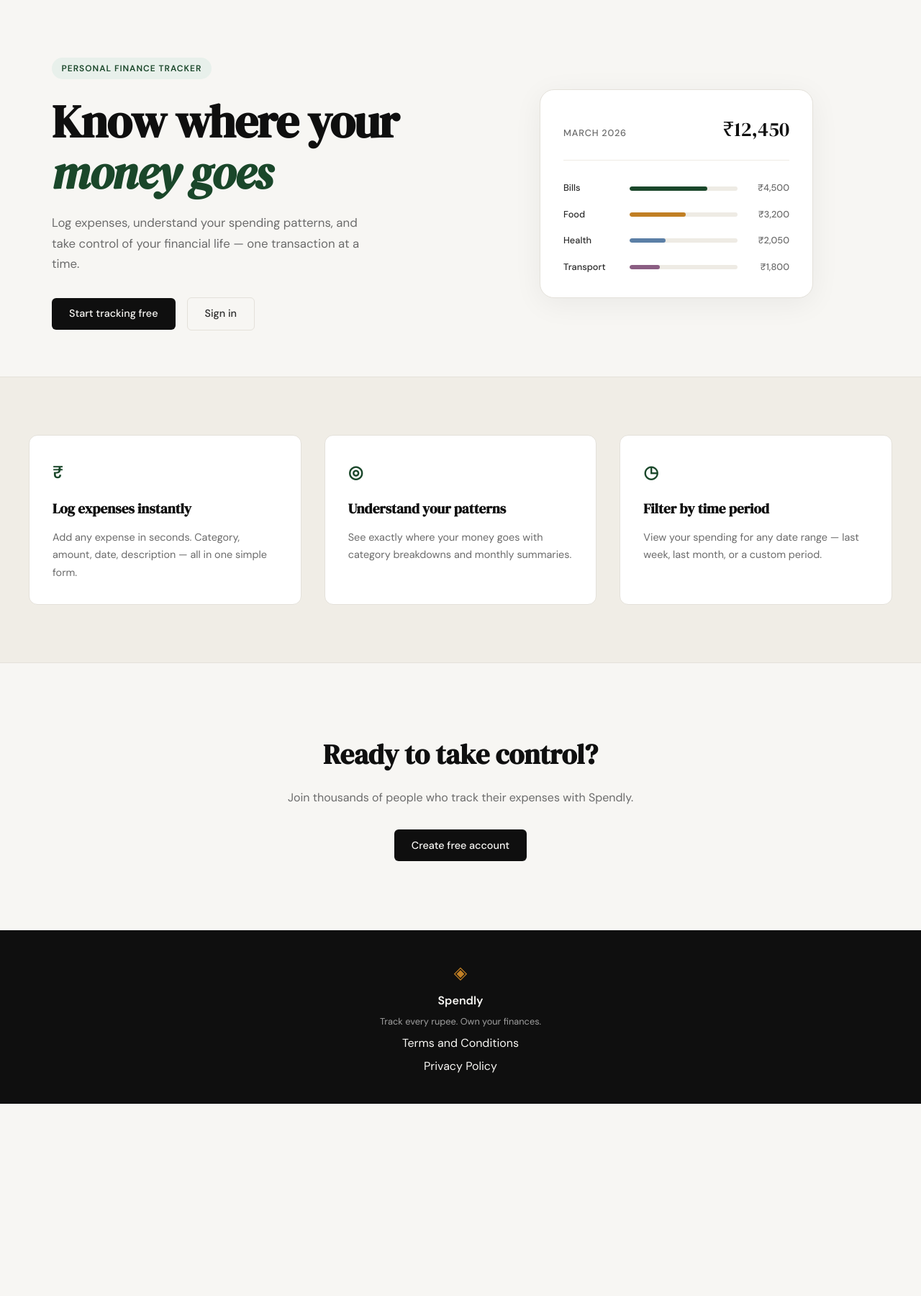
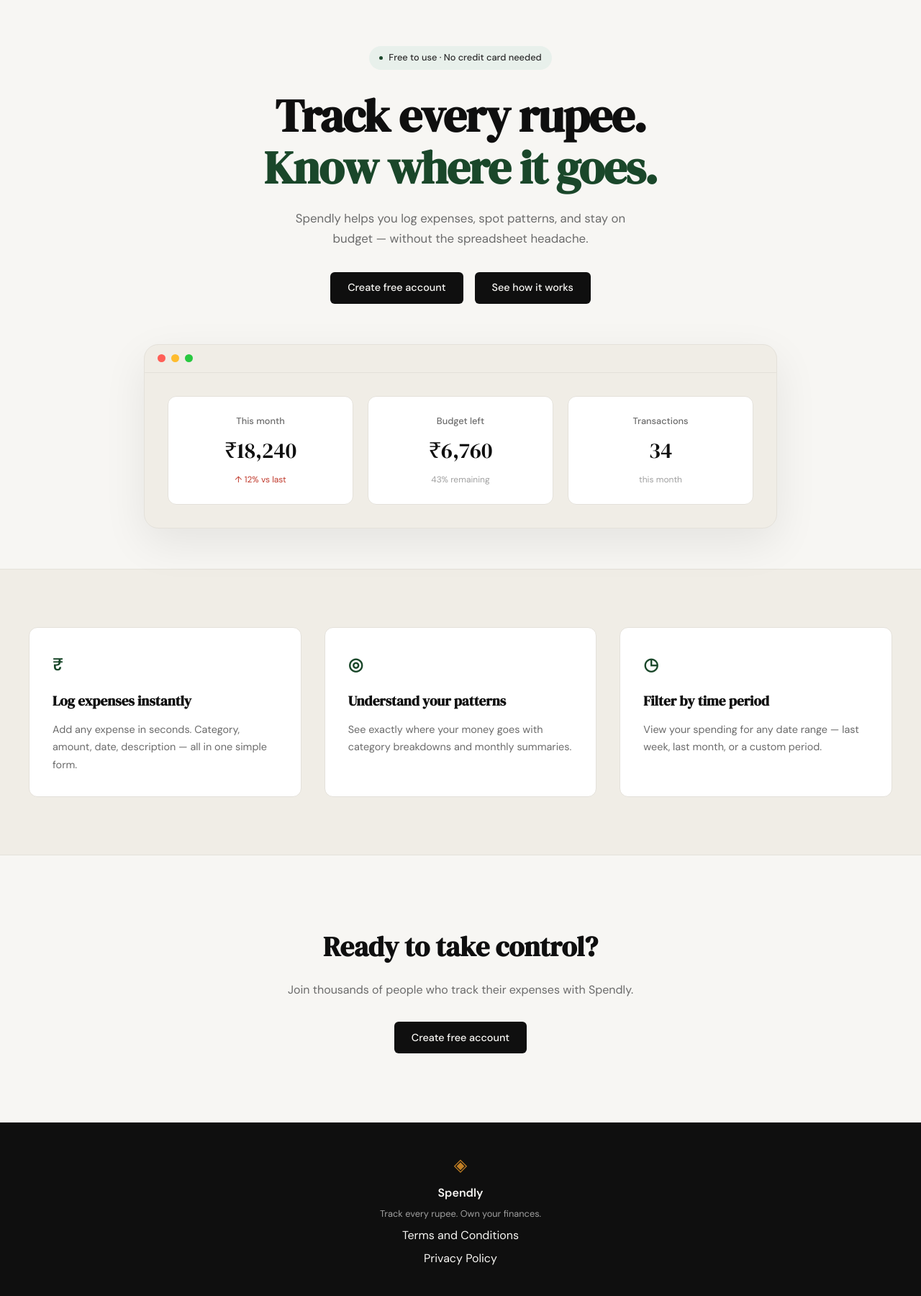
Before and after one commit to dilipchem25/Spendly, a Flask app: page / in a window 1280 px wide. Shown: the part 61-1861 px from the top of the page at 72% size. Before the commit the page ends 1594 px from the top, so only its background shows below. Run offline with Flask 3, Linux system fonts and the light colour scheme.

Commit message:
Landing: redesign the hero section of landing page

```diff
--- a/static/css/style.css
+++ b/static/css/style.css
@@ -124,39 +124,53 @@ a { color: inherit; text-decoration: none; }
 /* ------------------------------------------------------------------ */
 
 .hero {
-    padding: 5rem 2rem 4rem;
-    display: grid;
-    grid-template-columns: 1fr 1fr;
-    gap: 4rem;
+    padding: 4rem 2rem 3.5rem;
+    display: flex;
+    flex-direction: column;
     align-items: center;
+    text-align: center;
+    gap: 3.5rem;
     max-width: var(--max-width);
     margin: 0 auto;
 }
 
+.hero-inner {
+    max-width: 620px;
+}
+
 .hero-badge {
+    display: inline-flex;
+    align-items: center;
+    background: var(--accent-light);
+    color: var(--ink-soft);
+    font-size: 0.8rem;
+    font-weight: 500;
+    padding: 0.4rem 0.9rem;
+    border-radius: 999px;
+    margin-bottom: 1.75rem;
+}
+
+.hero-badge::before {
+    content: "";
     display: inline-block;
-    background: var(--accent-light);
-    color: var(--accent);
-    font-size: 0.75rem;
-    font-weight: 600;
-    letter-spacing: 0.08em;
-    text-transform: uppercase;
-    padding: 0.35rem 0.85rem;
-    border-radius: 999px;
-    margin-bottom: 1.5rem;
+    width: 5px;
+    height: 5px;
+    border-radius: 50%;
+    background: var(--accent);
+    margin-right: 0.5rem;
 }
 
 .hero-title {
     font-family: var(--font-display);
     font-size: clamp(2.5rem, 5vw, 4rem);
-    line-height: 1.1;
+    line-height: 1.12;
     letter-spacing: -0.02em;
     color: var(--ink);
     margin-bottom: 1.25rem;
 }
 
 .hero-title em {
-    font-style: italic;
+    font-style: normal;
     color: var(--accent);
 }
 
@@ -164,14 +178,15 @@ a { color: inherit; text-decoration: none; }
     font-size: 1.05rem;
     color: var(--ink-muted);
     line-height: 1.7;
-    max-width: 460px;
-    margin-bottom: 2rem;
+    max-width: 480px;
+    margin: 0 auto 2rem;
 }
 
 .hero-actions {
     display: flex;
     gap: 1rem;
     align-items: center;
+    justify-content: center;
 }
 
 /* ------------------------------------------------------------------ */
@@ -179,81 +194,82 @@ a { color: inherit; text-decoration: none; }
 /* ------------------------------------------------------------------ */
 
 .hero-visual {
+    width: 100%;
     display: flex;
     justify-content: center;
 }
 
-.mock-card {
+.browser-mock {
+    width: 100%;
+    max-width: 880px;
+    background: var(--paper-warm);
+    border: 1px solid var(--border);
+    border-radius: var(--radius-lg);
+    overflow: hidden;
+    box-shadow: 0 20px 60px rgba(0,0,0,0.08);
+}
+
+.browser-bar {
+    display: flex;
+    align-items: center;
+    gap: 0.5rem;
+    padding: 0.85rem 1.1rem;
+    border-bottom: 1px solid var(--border);
+}
+
+.browser-dot {
+    width: 11px;
+    height: 11px;
+    border-radius: 50%;
+    background: var(--ink-faint);
+}
+
+.browser-dot:nth-child(1) { background: #ff5f57; }
+.browser-dot:nth-child(2) { background: #febc2e; }
+.browser-dot:nth-child(3) { background: #28c840; }
+
+.browser-body {
+    display: grid;
+    grid-template-columns: repeat(3, 1fr);
+    gap: 1.25rem;
+    padding: 2rem;
+}
+
+.stat-card {
     background: var(--paper-card);
     border: 1px solid var(--border);
-    border-radius: var(--radius-lg);
-    padding: 2rem;
-    width: 100%;
-    max-width: 380px;
-    box-shadow: 0 8px 40px rgba(0,0,0,0.06);
+    border-radius: var(--radius-md);
+    padding: 1.5rem;
+    display: flex;
+    flex-direction: column;
+    align-items: center;
+    gap: 0.4rem;
+    text-align: center;
 }
 
-.mock-card-header {
-    display: flex;
-    justify-content: space-between;
-    align-items: baseline;
-    margin-bottom: 1.75rem;
-    padding-bottom: 1.25rem;
-    border-bottom: 1px solid var(--border-soft);
-}
-
-.mock-label {
+.stat-label {
     font-size: 0.8rem;
     font-weight: 500;
     color: var(--ink-muted);
-    text-transform: uppercase;
-    letter-spacing: 0.06em;
 }
 
-.mock-total {
+.stat-value {
     font-family: var(--font-display);
-    font-size: 1.75rem;
+    font-size: 1.9rem;
     color: var(--ink);
 }
 
-.mock-bars { display: flex; flex-direction: column; gap: 1rem; }
-
-.mock-bar-row {
-    display: grid;
-    grid-template-columns: 80px 1fr 60px;
-    align-items: center;
-    gap: 0.75rem;
+.stat-sub {
+    font-size: 0.75rem;
+    color: var(--ink-faint);
 }
 
-.mock-cat {
-    font-size: 0.8rem;
-    font-weight: 500;
-    color: var(--ink-soft);
+.stat-delta {
+    font-size: 0.75rem;
 }
 
-.mock-bar-track {
-    height: 6px;
-    background: var(--border-soft);
-    border-radius: 999px;
-    overflow: hidden;
-}
-
-.mock-bar {
-    height: 100%;
-    background: var(--accent);
-    border-radius: 999px;
-    transition: width 0.6s ease;
-}
-
-.mock-bar-2 { background: var(--accent-2); }
-.mock-bar-3 { background: #5b7fa6; }
-.mock-bar-4 { background: #8b5e83; }
-
-.mock-amt {
-    font-size: 0.8rem;
-    font-weight: 500;
-    color: var(--ink-muted);
-    text-align: right;
+.stat-delta-up {
+    color: var(--danger);
 }
 
 /* ------------------------------------------------------------------ */
@@ -561,13 +577,12 @@ a { color: inherit; text-decoration: none; }
 
 @media (max-width: 900px) {
     .hero {
-        grid-template-columns: 1fr;
-        text-align: center;
+        gap: 2.5rem;
+        padding: 3rem 1.5rem 2.5rem;
     }
 
     .hero-subtitle { max-width: 100%; }
-    .hero-actions { justify-content: center; }
-    .hero-visual { display: none; }
+    .browser-body { grid-template-columns: 1fr; }
 
     .features-inner { grid-template-columns: 1fr; }
 }
@@ -575,4 +590,6 @@ a { color: inherit; text-decoration: none; }
 @media (max-width: 600px) {
     .nav-links a:not(.nav-cta) { display: none; }
     .hero { padding: 3rem 1rem 2rem; }
+    .hero-actions { flex-direction: column; align-items: stretch; width: 100%; }
+    .hero-actions .btn-primary { text-align: center; }
 }
--- a/templates/landing.html
+++ b/templates/landing.html
@@ -6,55 +6,42 @@
 
 <section class="hero">
     <div class="hero-inner">
-        <div class="hero-badge">Personal Finance Tracker</div>
+        <div class="hero-badge">Free to use · No credit card needed</div>
         <h1 class="hero-title">
-            Know where your<br>
-            <em>money goes</em>
+            Track every rupee.<br>
+            <em>Know where it goes.</em>
         </h1>
         <p class="hero-subtitle">
-            Log expenses, understand your spending patterns,
-            and take control of your financial life —
-            one transaction at a time.
+            Spendly helps you log expenses, spot patterns, and stay
+            on budget — without the spreadsheet headache.
         </p>
         <div class="hero-actions">
-            <a href="{{ url_for('register') }}" class="btn-primary">Start tracking free</a>
-            <a href="{{ url_for('login') }}" class="btn-ghost">Sign in</a>
+            <a href="{{ url_for('register') }}" class="btn-primary">Create free account</a>
+            <a href="{{ url_for('login') }}" class="btn-primary">See how it works</a>
         </div>
     </div>
     <div class="hero-visual">
-        <div class="mock-card">
-            <div class="mock-card-header">
-                <span class="mock-label">March 2026</span>
-                <span class="mock-total">₹12,450</span>
+        <div class="browser-mock">
+            <div class="browser-bar">
+                <span class="browser-dot"></span>
+                <span class="browser-dot"></span>
+                <span class="browser-dot"></span>
             </div>
-            <div class="mock-bars">
-                <div class="mock-bar-row">
-                    <span class="mock-cat">Bills</span>
-                    <div class="mock-bar-track">
-                        <div class="mock-bar" style="width: 72%"></div>
-                    </div>
-                    <span class="mock-amt">₹4,500</span>
+            <div class="browser-body">
+                <div class="stat-card">
+                    <span class="stat-label">This month</span>
+                    <span class="stat-value">₹18,240</span>
+                    <span class="stat-delta stat-delta-up">↑ 12% vs last</span>
                 </div>
-                <div class="mock-bar-row">
-                    <span class="mock-cat">Food</span>
-                    <div class="mock-bar-track">
-                        <div class="mock-bar mock-bar-2" style="width: 52%"></div>
-                    </div>
-                    <span class="mock-amt">₹3,200</span>
+                <div class="stat-card">
+                    <span class="stat-label">Budget left</span>
+                    <span class="stat-value">₹6,760</span>
+                    <span class="stat-sub">43% remaining</span>
                 </div>
-                <div class="mock-bar-row">
-                    <span class="mock-cat">Health</span>
-                    <div class="mock-bar-track">
-                        <div class="mock-bar mock-bar-3" style="width: 33%"></div>
-                    </div>
-                    <span class="mock-amt">₹2,050</span>
-                </div>
-                <div class="mock-bar-row">
-                    <span class="mock-cat">Transport</span>
-                    <div class="mock-bar-track">
-                        <div class="mock-bar mock-bar-4" style="width: 28%"></div>
-                    </div>
-                    <span class="mock-amt">₹1,800</span>
+                <div class="stat-card">
+                    <span class="stat-label">Transactions</span>
+                    <span class="stat-value">34</span>
+                    <span class="stat-sub">this month</span>
                 </div>
             </div>
         </div>
```
